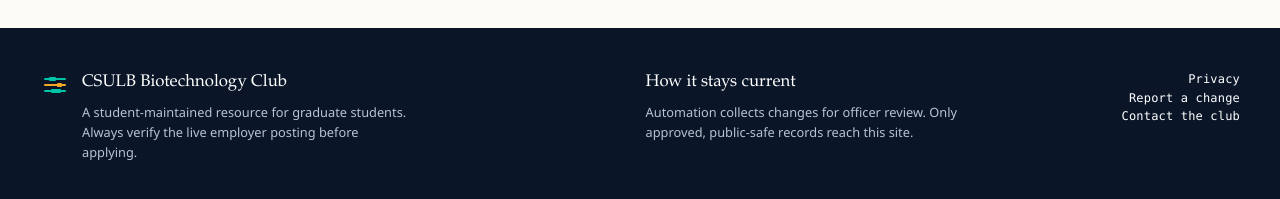
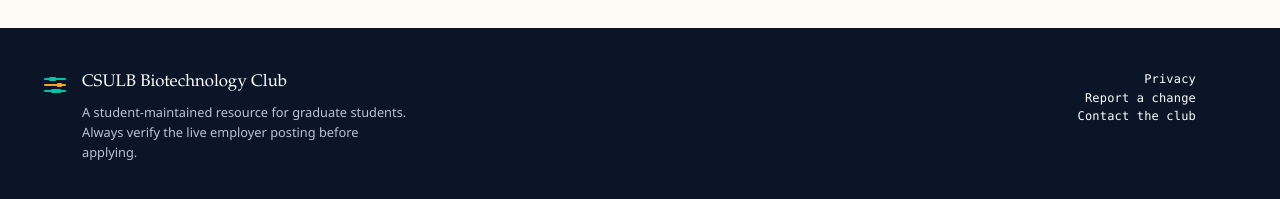
Before and after one commit to austinesparza/csulb-biotech-career-hub, a Next.js app: page / in a window 1280 px wide. Shown: the part 959-1158 px from the top of the page. Built offline with nearby package versions, Linux system fonts and the light colour scheme; no server answers; the database is empty.

Commit message:
Remove footer automation copy

```diff
--- a/src/app/layout.tsx
+++ b/src/app/layout.tsx
@@ -42,10 +42,6 @@ export default function RootLayout({ children }: { children: React.ReactNode })
                 <p>A student-maintained resource for graduate students. Always verify the live employer posting before applying.</p>
               </div>
             </div>
-            <div>
-              <div className="footer-title">How it stays current</div>
-              <p>Automation collects changes for officer review. Only approved, public-safe records reach this site.</p>
-            </div>
             <div className="mono" style={{ textAlign: 'right' }}>
               <Link href="/privacy">Privacy</Link><br />
               <Link href="/submit">Report a change</Link><br />
```
